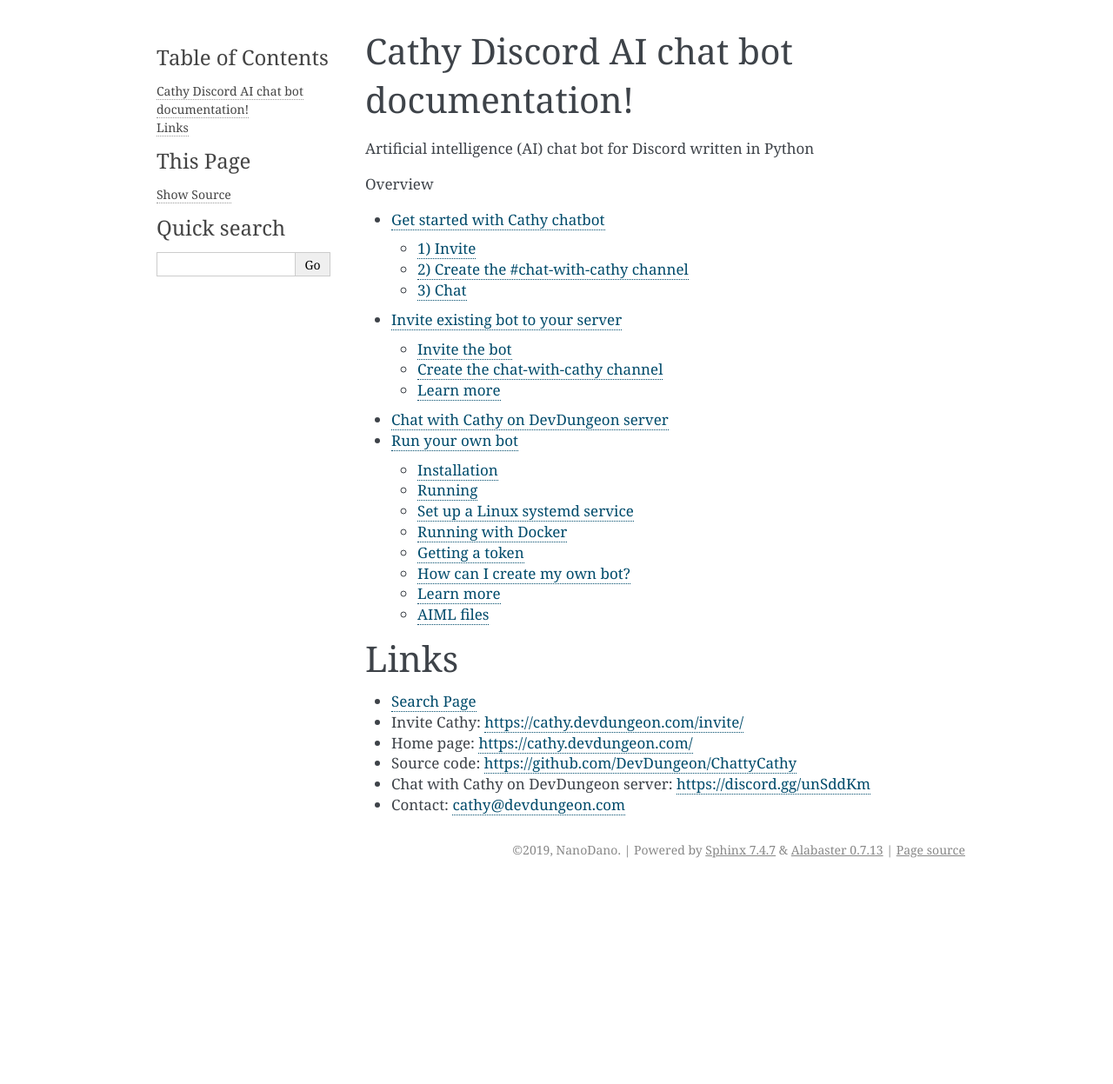
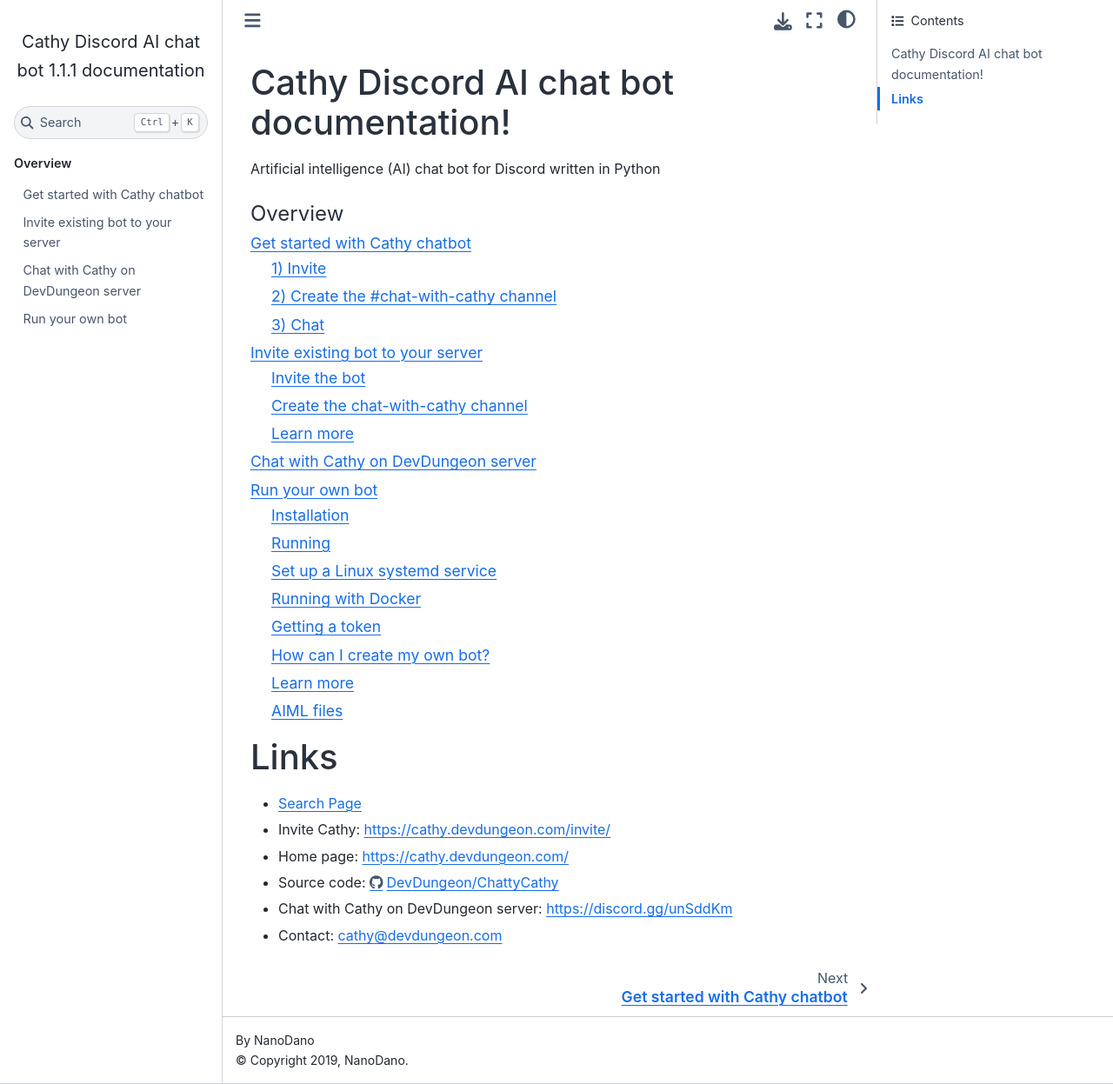
Before and after one commit to raincoder87/gengeo, a Sphinx documentation site: the page built from docs/index.rst, in a window 1280 px wide and 1247 px high. Shown: the whole window at 87% size. Built offline with Sphinx 7.4.7 and the Sphinx Book theme 1.1.4, drawn with Linux system fonts in a browser that asks for light colours.

Commit message:
Update conf.py

```diff
--- a/docs/conf.py
+++ b/docs/conf.py
@@ -78,7 +78,7 @@
 # The theme to use for HTML and HTML Help pages.  See the documentation for
 # a list of builtin themes.
 #
-#html_theme = 'alabaster'
+html_theme = 'sphinx_book_theme'
 
 # Theme options are theme-specific and customize the look and feel of a theme
 # further.  For a list of options available for each theme, see the
```
